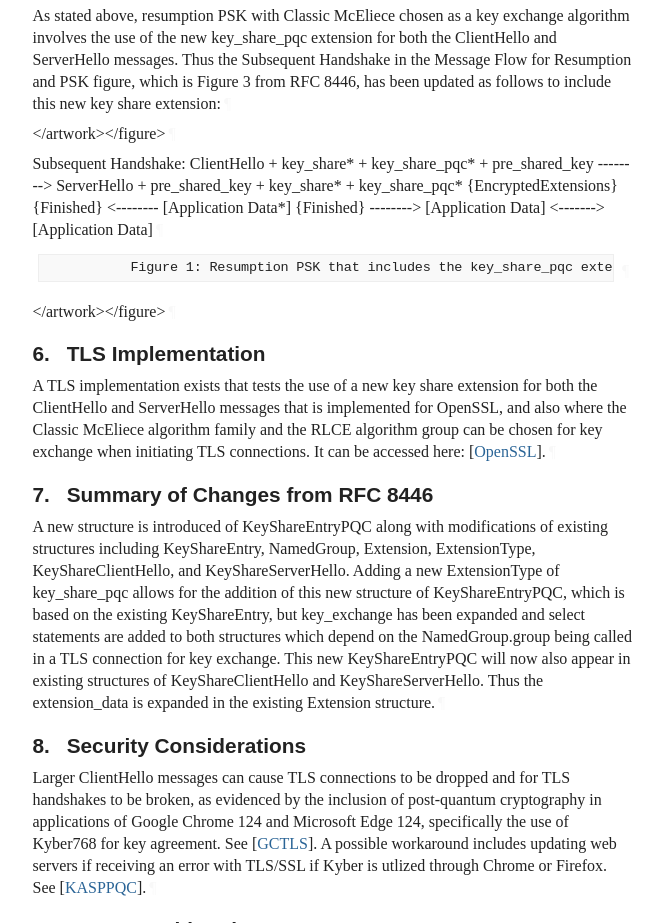
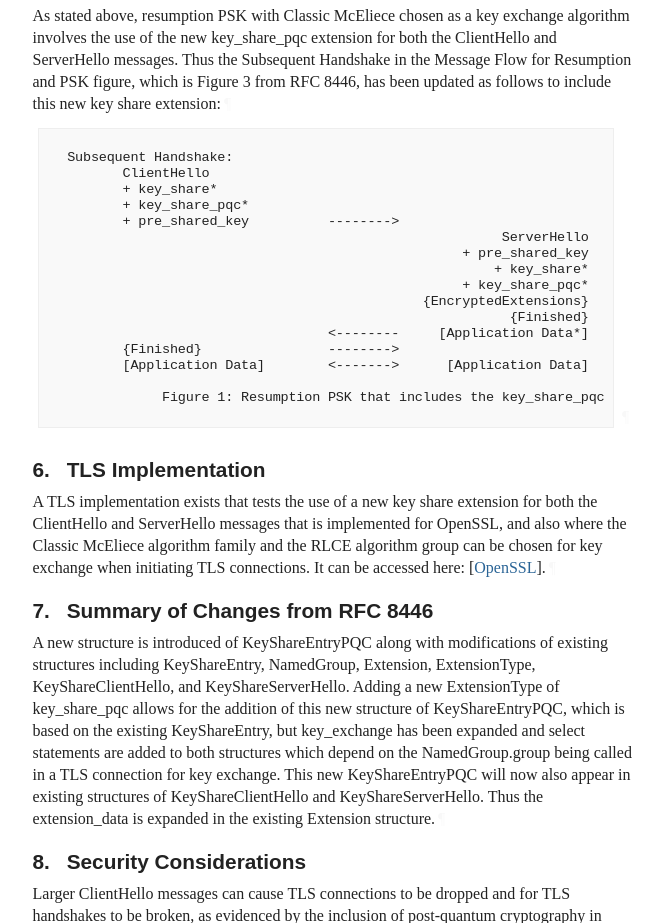
Before and after one commit to jwagrunner/internet-draft, a plain HTML site: page draft-wagner-tls-keysharepqc.html in a window 1280 px wide. Shown: the part 4942-5865 px from the top of the page, without its empty margins (92-755 px from the left). Drawn offline with Linux system fonts and the light colour scheme; a web font is replaced by a local one.

Commit message:
Script updating gh-pages from 1ec7fa4. [ci skip]

```diff
--- a/draft-wagner-tls-keysharepqc.html
+++ b/draft-wagner-tls-keysharepqc.html
@@ -1379,8 +1379,10 @@ enum {
 <p id="section-5-3">When selecting a Classic McEliece algorithm and using an external PSK or a resumption PSK (using the cipher suites TLS_AES_128_GCM_SHA256:TLS_AES_256_GCM_SHA384:TLS_CHACHA20_POLY1305_SHA256 listed from <span>[<a href="#MOZTLS" class="cite xref">MOZTLS</a>]</span> for TLS 1.3 "Modern Compatibility" configuration), "02" will then be listed for the psk_key_exchange_modes extension along with the new key_share_pqc extension in the ClientHello message. At the end of this ClientHello message is printed the "00 29" extension (pre-shared key extension), where the PSK identity should be printed and is mapped to the binder that should proceed it in this pre-shared key extension. The ServerHello message will also contain the new key_share_pqc extension, and will as well contain the pre-shared key extension, where it should contain "00 00" at the end which represents the server selecting the PSK identity of 0 (for example: the Selected Identity of 0 shown in the pre-shared key extension in a ServerHello message in this Wireshark example: <span>[<a href="#RASHOK" class="cite xref">RASHOK</a>]</span>). Overall, this is a new key exchange selecting a Classic McEliece algorithm using a PSK, whether its external or resumption, and this is can be demonstrated in the TLS Implementation below.<a href="#section-5-3" class="pilcrow">¶</a></p>
 <p id="section-5-4">For the situation where a Classic McEliece is used for key exchange and a PSK is not chosen, then the value of "02" is printed for the psk_key_exchange_modes extension. But when choosing a Kyber post-quantum algorithm or X25519 and PSK is not chosen, then a value of "01" will be printed in this same extension (see TLS Implementation below), just as it is shown for the psk_key_exchange_modes extension listing "PSK with DHE" here: <span>[<a href="#JDCLF" class="cite xref">JDCLF</a>]</span>.<a href="#section-5-4" class="pilcrow">¶</a></p>
 <p id="section-5-5">As stated above, resumption PSK with Classic McEliece chosen as a key exchange algorithm involves the use of the new key_share_pqc extension for both the ClientHello and ServerHello messages. Thus the Subsequent Handshake in the Message Flow for Resumption and PSK figure, which is Figure 3 from RFC 8446, has been updated as follows to include this new key share extension:<a href="#section-5-5" class="pilcrow">¶</a></p>
-<p id="section-5-6">&lt;/artwork&gt;&lt;/figure&gt;<a href="#section-5-6" class="pilcrow">¶</a></p>
-<p id="section-5-7">Subsequent Handshake:
+<div class="alignLeft art-text artwork" id="section-5-6">
+<pre>
+
+   Subsequent Handshake:
           ClientHello
           + key_share*
           + key_share_pqc*
@@ -1393,13 +1395,12 @@ enum {
                                                            {Finished}
                                     &lt;--------     [Application Data*]
           {Finished}                --------&gt;
-          [Application Data]        &lt;-------&gt;      [Application Data]<a href="#section-5-7" class="pilcrow">¶</a></p>
-<div class="alignLeft art-text artwork" id="section-5-8">
-<pre>
-           Figure 1: Resumption PSK that includes the key_share_pqc extension
-</pre><a href="#section-5-8" class="pilcrow">¶</a>
-</div>
-<p id="section-5-9">&lt;/artwork&gt;&lt;/figure&gt;<a href="#section-5-9" class="pilcrow">¶</a></p>
+          [Application Data]        &lt;-------&gt;      [Application Data]
+
+               Figure 1: Resumption PSK that includes the key_share_pqc extension
+
+</pre><a href="#section-5-6" class="pilcrow">¶</a>
+</div>
 </section>
 </div>
 <div id="tls-implementation">
```
Also changed, not shown: draft-wagner-tls-keysharepqc.txt.
